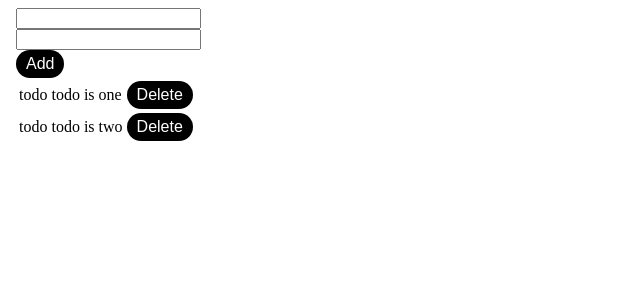
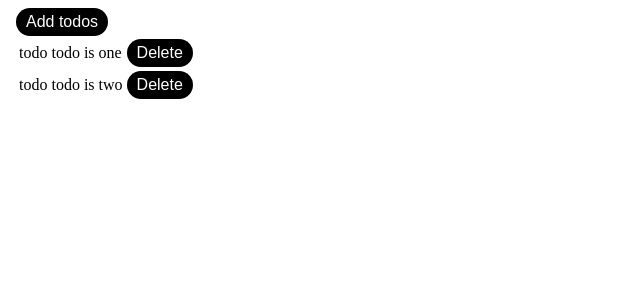
Before and after one commit to doctor-glitch/todo-app, an Angular app: page /todo in a window 1280 px wide. Shown: the top 300 px of the page, without its empty margins (0-640 px from the left). Built offline with nearby package versions, Linux system fonts and the light colour scheme.

Commit message:
connection to server started

```diff
--- /dev/null
+++ b/src/app/add-todo/add-todo.component.html
@@ -0,0 +1,6 @@
+<p>add-todo works!</p>
+<form [formGroup]="todoForm" (ngSubmit)="add()">
+  <input formControlName="name" name="todo" type="text" required /><br />
+  <input formControlName="description" name="description" type="text" /><br />
+  <button type="submit">Add</button>
+</form>
--- /dev/null
+++ b/src/app/add-todo/add-todo.component.ts
@@ -0,0 +1,36 @@
+import { Component, OnInit } from '@angular/core';
+import { FormBuilder } from '@angular/forms';
+import { HelloService } from '../services/hello.service';
+import { TodoService } from '../services/todo.service';
+import { Router } from '@angular/router';
+
+@Component({
+  selector: 'app-add-todo',
+  templateUrl: './add-todo.component.html',
+  styleUrls: ['./add-todo.component.css']
+})
+export class AddTodoComponent implements OnInit {
+  todoForm: any;
+
+  constructor(private fb: FormBuilder, private ser: HelloService, private todoService: TodoService, private router: Router) {
+    this.todoForm = fb.group({
+      name: '',
+      description: ''
+    });
+  }
+
+  add() {
+    console.log(this.todoForm);
+    if (!this.todoForm.value.name || !this.todoForm.value.description) {
+      alert('invalid');
+    } else {
+      this.todoService.add();
+      this.todoForm.reset();
+      this.router.navigate(['todo']);
+    }
+  }
+
+  ngOnInit() {
+  }
+
+}
--- a/src/app/app-routing/app-routing.module.ts
+++ b/src/app/app-routing/app-routing.module.ts
@@ -2,11 +2,13 @@ import { NgModule } from '@angular/core';
 import { Routes, RouterModule } from '@angular/router';
 import { LoginComponent } from '../login/login.component';
 import { TodoComponent } from '../todo/todo.component';
+import { AddTodoComponent } from '../add-todo/add-todo.component';
 
 
 const routes: Routes = [
   { path: 'login', component: LoginComponent },
   { path: 'todo', component: TodoComponent },
+  { path: 'add', component: AddTodoComponent},
   { path: '', component: LoginComponent }
 ];
 
--- /dev/null
+++ b/src/app/services/todo.service.ts
@@ -0,0 +1,20 @@
+import { Injectable } from '@angular/core';
+import { HttpClient } from '@angular/common/http';
+
+@Injectable({
+  providedIn: 'root'
+})
+export class TodoService {
+
+  constructor(private http: HttpClient) { }
+
+  add() {
+    this.http.post('http://localhost:3000/create', {
+      'name': 'Test1',
+      'description': 'desc2'
+    }).subscribe(data => {
+      console.log('data', data);
+      alert('done');
+    })
+  }
+}
--- a/src/app/todo/todo.component.html
+++ b/src/app/todo/todo.component.html
@@ -1,16 +1,7 @@
 <html>
   <head> </head>
   <body>
-    <form [formGroup]="todoForm" (ngSubmit)="add()">
-      <input formControlName="name" name="todo" type="text" required /><br />
-      <input
-        formControlName="description"
-        name="description"
-        type="text"
-      /><br />
-      <button type="submit">Add</button>
-    </form>
-
+    <button (click)='add()'>Add todos</button>
     <table>
       <tr *ngIf="todos.length == 0">
         No todos to display
--- a/src/app/todo/todo.component.ts
+++ b/src/app/todo/todo.component.ts
@@ -1,6 +1,7 @@
 import { Component, OnInit } from '@angular/core';
 import { FormControl, FormBuilder } from '@angular/forms';
 import { HelloService } from '../services/hello.service';
+import { Router } from '@angular/router';
 
 @Component({
   selector: 'app-todo',
@@ -20,29 +21,17 @@ export class TodoComponent implements OnInit {
     }
   ];
 
-
-  constructor(private fb: FormBuilder, private ser: HelloService) {
+  constructor(private fb: FormBuilder, private ser: HelloService, private router: Router) {
     this.todoForm = fb.group({
       name: '',
       description: ''
     });
   }
-  add() {
-    console.log(this.todoForm);
-    if (!this.todoForm.value.name || !this.todoForm.value.description) {
-      alert('invalid');
-    } else {
-      this.todos.push({
-        name: this.todoForm.value.name,
-        description: this.todoForm.value.description
-      });
-      this.todoForm.reset();
-    }
-    this.ser.hai();
-  }
-
   delete(list) {
     this.todos = this.todos.filter((t) => t !== list);
+  }
+  add(){
+    this.router.navigate(['add']);
   }
   ngOnInit() {
   }
```
Also changed, not shown: src/app/app.module.ts (+8 -3 lines), src/app/add-todo/add-todo.component.css (added), 2 other files (tests, documents, lock files or other folders).
